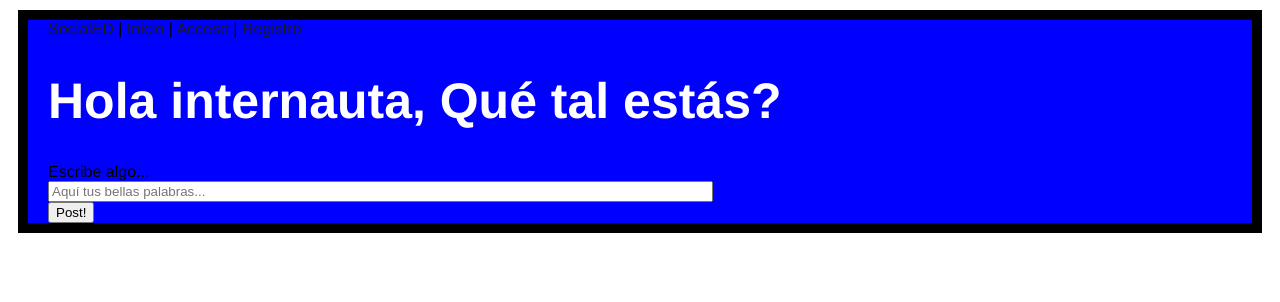
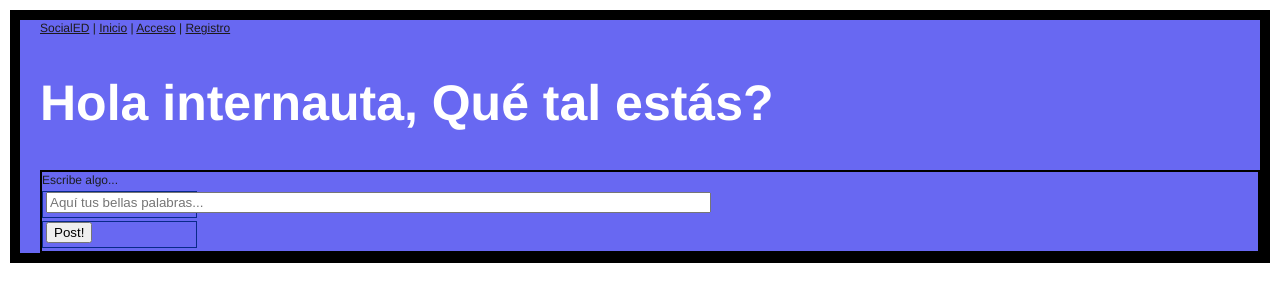
Before and after one commit to JAlbertoLeal/SocialED, a plain HTML site: page static/home.html in a window 1280 px wide. Drawn offline with Linux system fonts and the light colour scheme; files that its build step writes are made by us from their sources.

Commit message:
Cambios CSS

```diff
--- a/static/css/socialed-style.css
+++ b/static/css/socialed-style.css
@@ -2,11 +2,11 @@
 /* Own stylesheet for SocialED */
 
 #container {
-  font-family: Helvetica, Geneva, Arial, sans-serif;
-  font-size: medium;
+  font-family: Helvetica, Arial, sans-serif;
+  font-size: 12px;
+  font-color: white;
   padding-left: 20px;
-  background-color: blue;
-  font-color: white;
+  background-color: rgba(76, 76, 240, 0.842);
   margin: 10px;
   border: black solid 10px;
 }
@@ -15,7 +15,7 @@ a:link{
 
  }
 a:hover {
-  color:green;
+  color:white;
 }
 h1 {
    color:white;
@@ -23,22 +23,26 @@ h1 {
 }
 
 form {
+  border: 2px solid black;}
 
+label {
+}
 
+body{
+background: #fff;
+color: #1c1e21;
+direction: ltr;
+line-height: 1.34;
+margin: 0;
+padding: 0;
+unicode-bidi: embed;
+}
 
-
-
+.inputs {
+ margin-top:3px;
+ margin-bottom:3px;
+ width:150px;
+ border:1px solid #08298A;
+ height:25px;
+ padding-left:3px;
 }
-label {
-
-
-
-
-
-}
-.inputs {
-
-
-
-
-}
```
